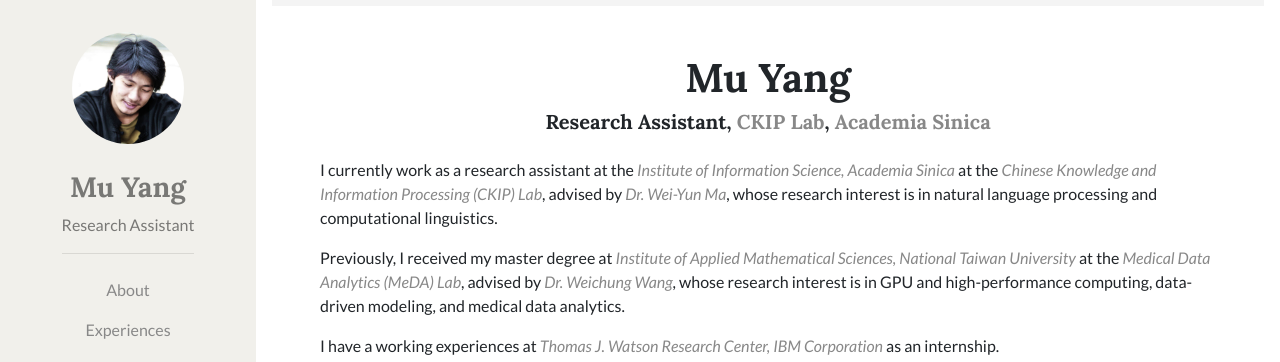
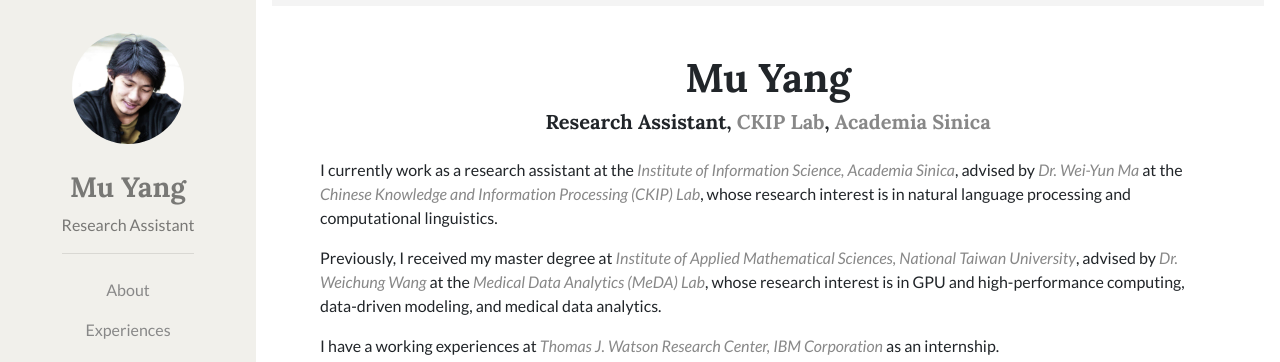
Before and after one commit to emfomy/muyang.pro, a Vue app: page / in a window 1280 px wide. Shown: the top 362 px of the page. Built offline with nearby package versions, Linux system fonts and the light colour scheme.

Commit message:
Fix typo.

```diff
--- a/src/views/sections/about.vue
+++ b/src/views/sections/about.vue
@@ -5,9 +5,9 @@
       <h5>Research Assistant, <b-link to="https://ckip.iis.sinica.edu.tw" target="_blank">CKIP Lab</b-link>, <b-link to="https://www.sinica.edu.tw/en" target="_blank">Academia Sinica</b-link></h5>
     </template>
 
-    <p>I currently work as a research assistant at the <b-link to="https://www.iis.sinica.edu.tw/index_en.html" target="_blank">Institute of Information Science, Academia Sinica</b-link> at the <b-link to="https://ckip.iis.sinica.eu.tw" target="_blank">Chinese Knowledge and Information Processing (CKIP) Lab</b-link>,  advised by <b-link to="https://www.iis.sinica.edu.tw/pages/ma/">Dr. Wei-Yun Ma</b-link>, whose research interest is in natural language processing and computational linguistics.</p>
+    <p>I currently work as a research assistant at the <b-link to="https://www.iis.sinica.edu.tw/index_en.html" target="_blank">Institute of Information Science, Academia Sinica</b-link>, advised by <b-link to="https://www.iis.sinica.edu.tw/pages/ma/">Dr. Wei-Yun Ma</b-link> at the <b-link to="https://ckip.iis.sinica.eu.tw" target="_blank">Chinese Knowledge and Information Processing (CKIP) Lab</b-link>, whose research interest is in natural language processing and computational linguistics.</p>
 
-    <p>Previously, I received my master degree at <b-link to="http://www.math.ntu.edu.tw/~iams/eng" target="_blank">Institute of Applied Mathematical Sciences, National Taiwan University</b-link> at the <b-link to="https://meda.ai" target="_blank">Medical Data Analytics (MeDA) Lab</b-link>, advised by <b-link to="http://www.math.ntu.edu.tw/~wwang/" target="_blank">Dr. Weichung Wang</b-link>, whose research interest is in GPU and high-performance computing, data-driven modeling, and medical data analytics.</p>
+    <p>Previously, I received my master degree at <b-link to="http://www.math.ntu.edu.tw/~iams/eng" target="_blank">Institute of Applied Mathematical Sciences, National Taiwan University</b-link>, advised by <b-link to="http://www.math.ntu.edu.tw/~wwang/" target="_blank">Dr. Weichung Wang</b-link> at the <b-link to="https://meda.ai" target="_blank">Medical Data Analytics (MeDA) Lab</b-link>, whose research interest is in GPU and high-performance computing, data-driven modeling, and medical data analytics.</p>
 
     <p>I have a working experiences at <b-link to="http://www.watson.ibm.com/" target="_blank">Thomas J. Watson Research Center, IBM Corporation</b-link> as an internship.</p>
 
--- a/src/views/sections/employment.vue
+++ b/src/views/sections/employment.vue
@@ -26,7 +26,7 @@
              title="Research Assistant"
              institution="Nat'l. Taiwan Univ."
              img-src="/img/ntu_logo.png">
-        <template slot="description">Supervised by Prof. Weichung Wang<br /><b-link href="https://meda.ai" target="_blank">MeDA Lab</b-link>, <b-link href="http://www.math.ntu.edu.tw/~iams/eng" target="_blank">Institute of Applied Mathematical Sciences</b-link>, National Taiwan University, Taipei, Taiwan<br /><i>conducting researches of parallel computing of large-scale hybrid CPU-GPU clusters</i></template>
+        <template slot="description">Supervised by Prof. Weichung Wang<br /><b-link href="http://www.math.ntu.edu.tw/~iams/eng" target="_blank">Institute of Applied Mathematical Sciences</b-link>, National Taiwan University, Taipei, Taiwan<br /><i>conducting researches of parallel computing of large-scale hybrid CPU-GPU clusters</i></template>
       </Card1>
 
       <Card1 year="2016-2016"
```
Also changed, not shown: 5 other files (tests, documents, lock files or other folders).
